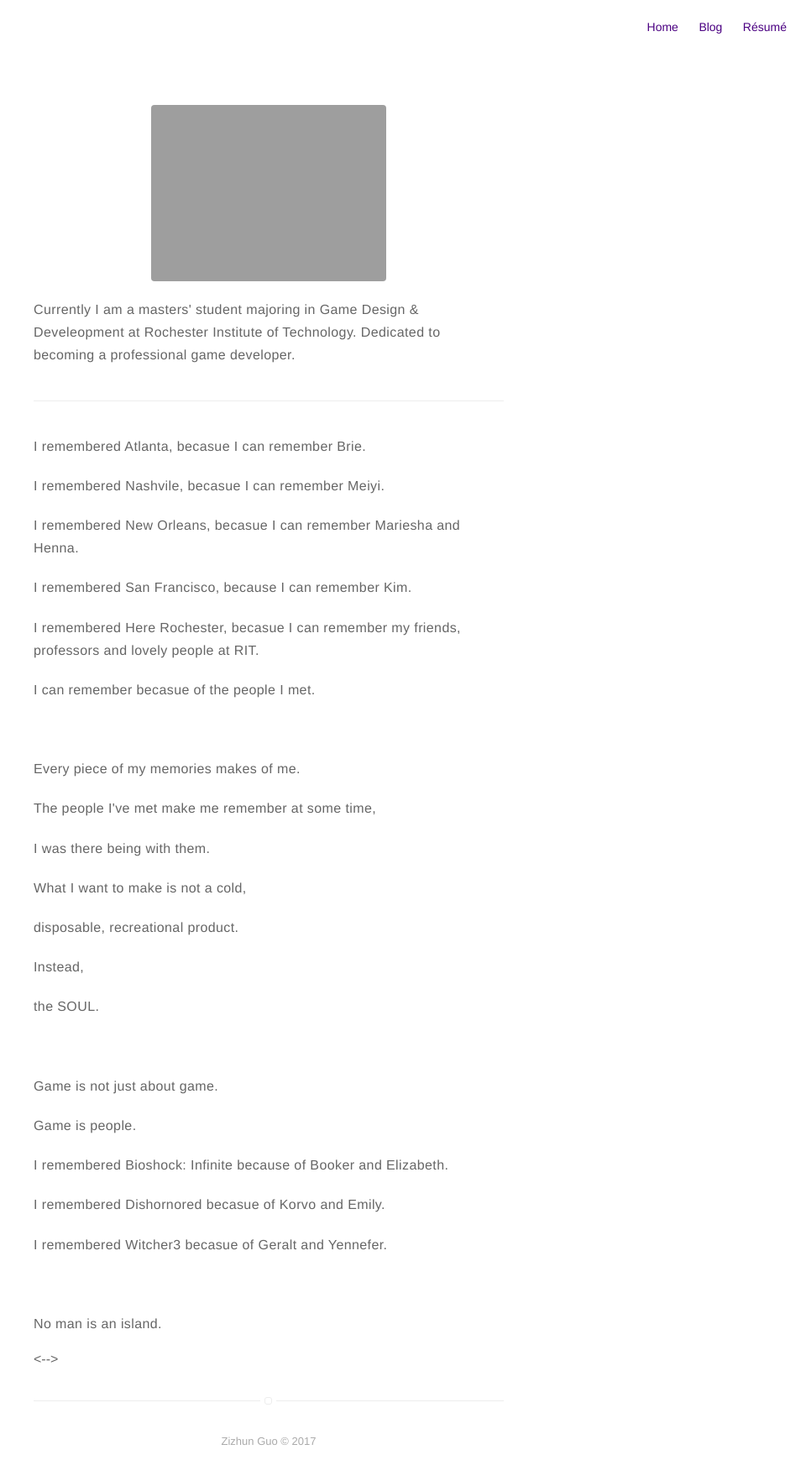
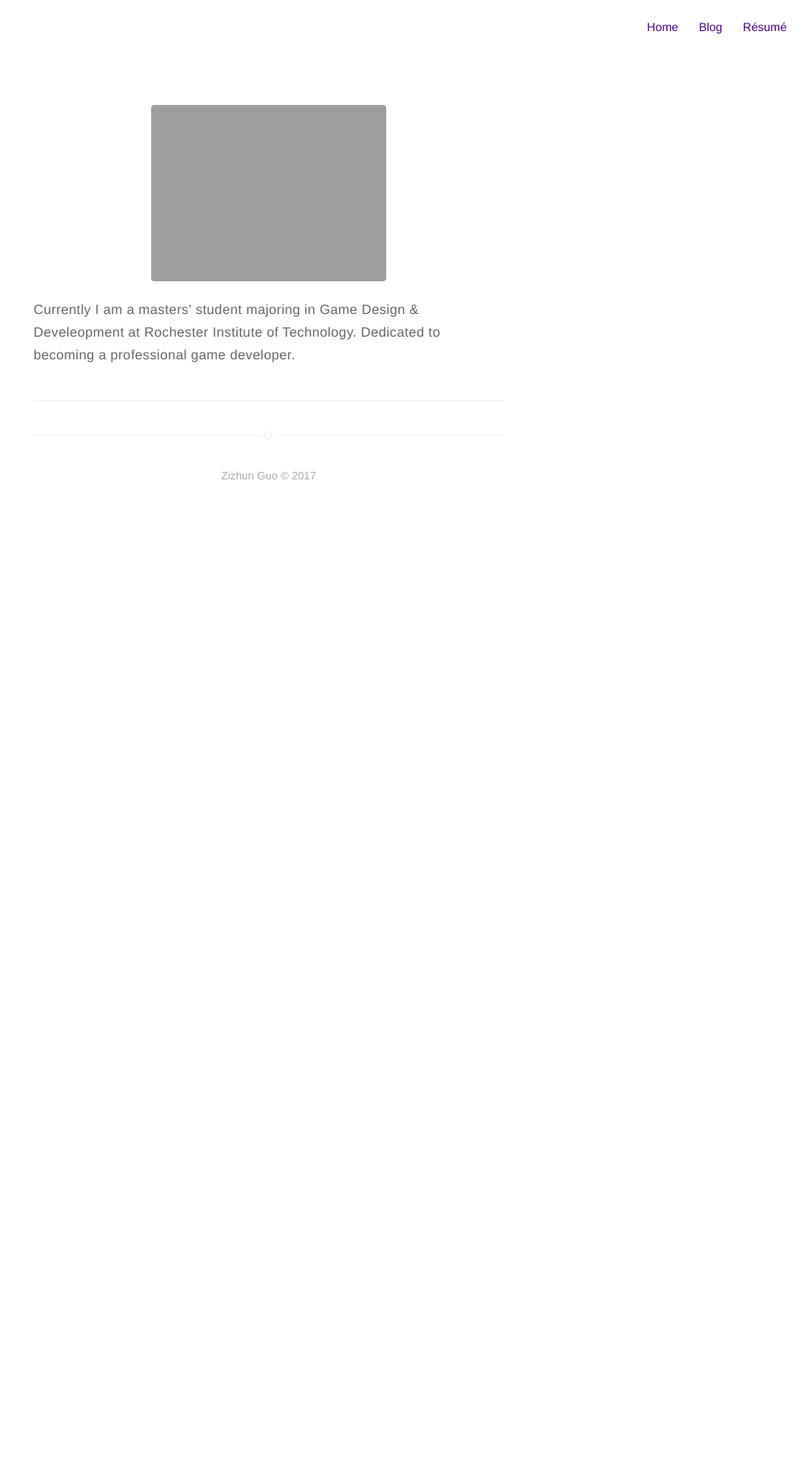
Before and after one commit to zizhGuo/zizhGuo.github.io, a Jekyll site: the page built from about.md, in a window 1280 px wide. Shown: the whole page at 84% size, without its empty margins (320-1280 px from the left). Built offline with Jekyll 4.4.1, drawn with Linux system fonts in a browser that asks for light colours; after the commit the page ends 900 px from its top, so only the background shows below that.

Commit message:
update about page

```diff
--- a/about.md
+++ b/about.md
@@ -35,34 +35,6 @@ layout: page
 </ul>
 -->
 ---
-<!-->
-<p>I remembered Atlanta, becasue I can remember Brie.</p>
-<p>I remembered Nashvile, becasue I can remember Meiyi.</p>
-<p>I remembered New Orleans, becasue I can remember Mariesha and Henna.</p>
-<p>I remembered San Francisco, because I can remember Kim.</p>
-<p>I remembered Here Rochester, becasue I can remember my friends, professors and lovely people at RIT.</p>
-<p>I can remember becasue of the people I met.</p>
-<p><br /></p>
-
-<p>Every piece of my memories makes of me.</p>
-<p>The people I've met make me remember at some time, </p>
-<p>I was there being with them.</p>
-<p>What I want to make is not a cold, </p>
-<p>disposable, recreational product. </p>
-<p>Instead, </p>
-<p>the SOUL.</p>
-<p><br /></p>
-
-<p>Game is not just about game.</p>
-<p>Game is people.</p>
-<p>I remembered Bioshock: Infinite because of Booker and Elizabeth.</p>
-<p>I remembered Dishornored becasue of Korvo and Emily.</p>
-<p>I remembered Witcher3 becasue of Geralt and Yennefer.</p>
-<p><br /></p>
-
-<p>No man is an island.</p>
-<-->
-
 <!--
 <h2>Projects</h2>
 
```
